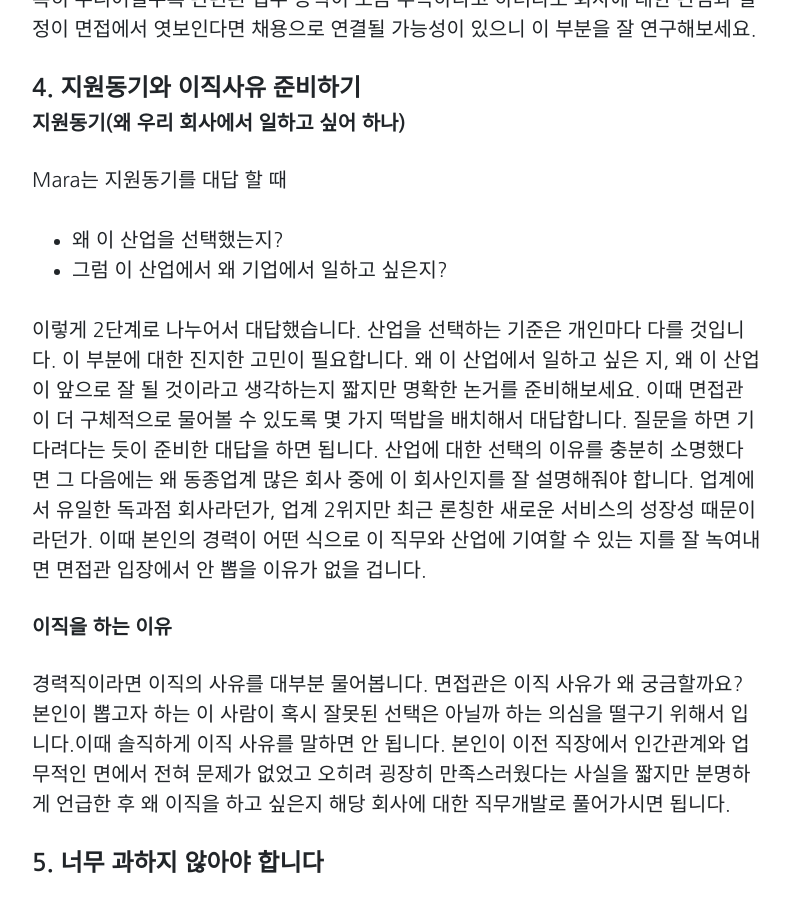
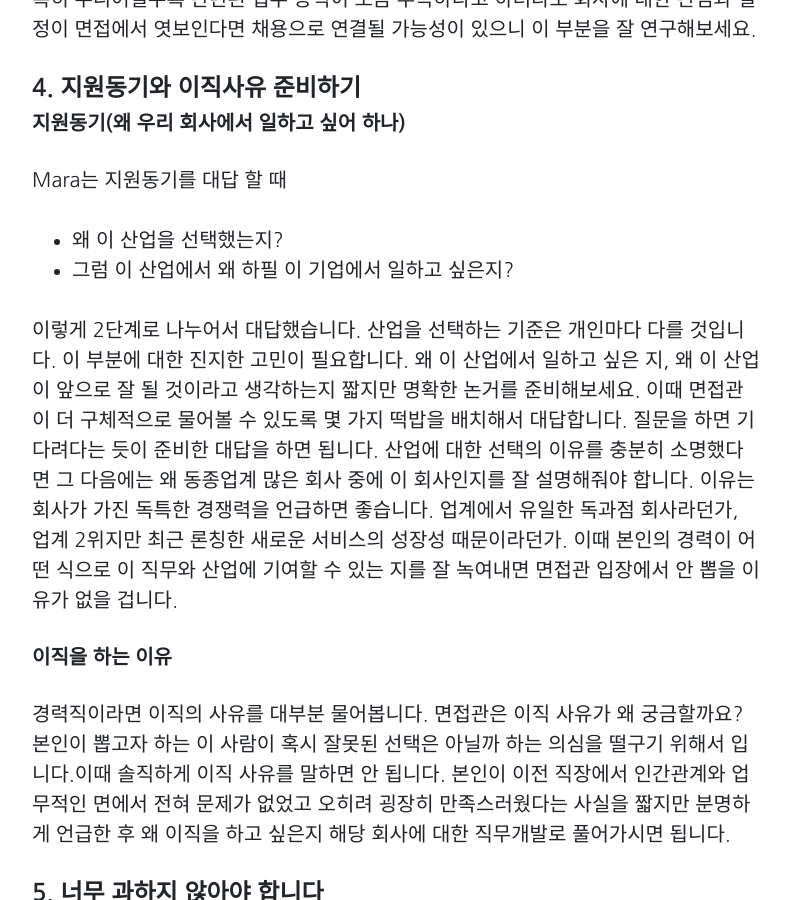
Before and after one commit to Marapro88/mara, a Jekyll site: the page built from _posts/Career/2020-07-05-career-interview-skill.md, in a window 1280 px wide and 900 px high, scrolled down 2603 px. Shown: the whole window, without its empty margins (243-1033 px from the left). Built offline with Jekyll 4.4.1, drawn with Linux system fonts in a browser that asks for light colours; comment, search, counter and statistics services are not loaded.

Commit message:
0705 Career 면접 탈고

```diff
--- a/_posts/Career/2020-07-05-career-interview-skill.md
+++ b/_posts/Career/2020-07-05-career-interview-skill.md
@@ -48,9 +48,9 @@ description: '반드시 합격하는 지원동기와 이직 사유, 연봉협상
 Mara는 지원동기를 대답 할 때
 
 - 왜 이 산업을 선택했는지?
-- 그럼 이 산업에서 왜 기업에서 일하고 싶은지?
+- 그럼 이 산업에서 왜 하필 이 기업에서 일하고 싶은지?
 
-이렇게 2단계로 나누어서 대답했습니다. 산업을 선택하는 기준은 개인마다 다를 것입니다. 이 부분에 대한 진지한 고민이 필요합니다. 왜 이 산업에서 일하고 싶은 지, 왜 이 산업이 앞으로 잘 될 것이라고 생각하는지 짧지만 명확한 논거를 준비해보세요. 이때 면접관이 더 구체적으로 물어볼 수 있도록 몇 가지 떡밥을 배치해서 대답합니다. 질문을 하면 기다려다는 듯이 준비한 대답을 하면 됩니다. 산업에 대한 선택의 이유를 충분히 소명했다면 그 다음에는 왜 동종업계 많은 회사 중에 이 회사인지를 잘 설명해줘야 합니다. 업계에서 유일한 독과점 회사라던가, 업계 2위지만 최근 론칭한 새로운 서비스의 성장성 때문이라던가. 이때 본인의 경력이 어떤 식으로 이 직무와 산업에 기여할 수 있는 지를 잘 녹여내면 면접관 입장에서 안 뽑을 이유가 없을 겁니다.
+이렇게 2단계로 나누어서 대답했습니다. 산업을 선택하는 기준은 개인마다 다를 것입니다. 이 부분에 대한 진지한 고민이 필요합니다. 왜 이 산업에서 일하고 싶은 지, 왜 이 산업이 앞으로 잘 될 것이라고 생각하는지 짧지만 명확한 논거를 준비해보세요. 이때 면접관이 더 구체적으로 물어볼 수 있도록 몇 가지 떡밥을 배치해서 대답합니다. 질문을 하면 기다려다는 듯이 준비한 대답을 하면 됩니다. 산업에 대한 선택의 이유를 충분히 소명했다면 그 다음에는 왜 동종업계 많은 회사 중에 이 회사인지를 잘 설명해줘야 합니다. 이유는 회사가 가진 독특한 경쟁력을 언급하면 좋습니다. 업계에서 유일한 독과점 회사라던가, 업계 2위지만 최근 론칭한 새로운 서비스의 성장성 때문이라던가. 이때 본인의 경력이 어떤 식으로 이 직무와 산업에 기여할 수 있는 지를 잘 녹여내면 면접관 입장에서 안 뽑을 이유가 없을 겁니다.
 
 ##### 이직을 하는 이유
 
```
